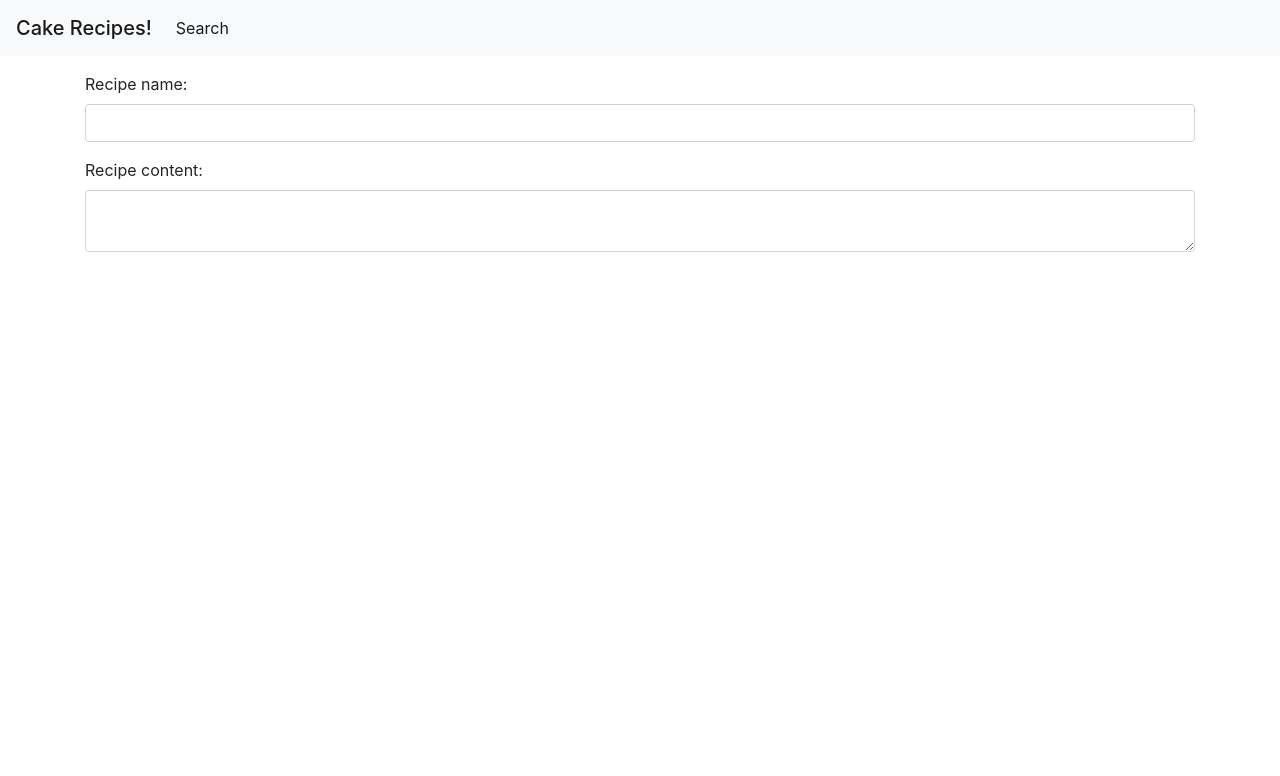
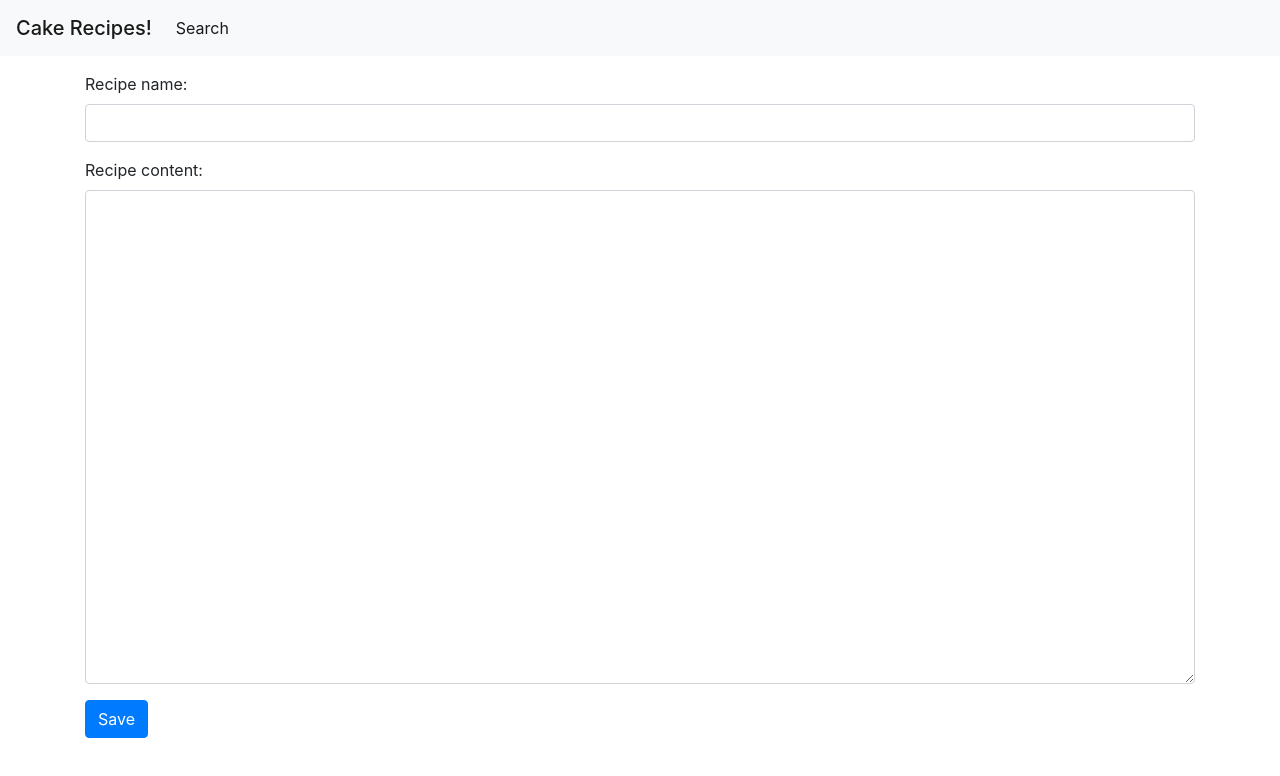
Before and after one commit to Amadek/cake-recipes-client-desktop, a React (Create React App) app: page /recipe/1/edit in a window 1280 px wide. Shown: the top 776 px of the page. Built offline with nearby package versions, Linux system fonts and the light colour scheme; sample sign-in values are in the browser's storage.

Commit message:
Edit and save buttons

```diff
--- a/src/App.js
+++ b/src/App.js
@@ -6,7 +6,7 @@ import { RecipeDetailsWithRouter } from './RecipeDetails';
 import { AppContext } from './AppContext';
 import { CakeRecipesApiClient } from './CakeRecipesApiClient';
 import { AuthWithRouter } from './Auth';
-import { EditRecipe } from './EditRecipe';
+import { EditRecipeWithRouter } from './EditRecipe';
 
 export class App extends React.Component {
   constructor (props) {
@@ -26,7 +26,7 @@ export class App extends React.Component {
               <AuthWithRouter />
             </Route>
             <PrivateRoute path='/recipe/:recipeId/edit'>
-              <EditRecipe />
+              <EditRecipeWithRouter />
             </PrivateRoute>
             <PrivateRoute path='/recipe/:recipeId'>
               <RecipeDetailsWithRouter />
--- a/src/EditRecipe.js
+++ b/src/EditRecipe.js
@@ -1,16 +1,46 @@
 import React from 'react';
+import { withRouter } from 'react-router-dom';
 
-export class EditRecipe extends React.Component {
+class EditRecipe extends React.Component {
+  constructor (props) {
+    super(props);
+    this.state = {
+      recipeName: '',
+      recipeContent: '',
+      saveButtonContent: 'Save',
+      saveButtonDisabled: false
+    };
+    this.handleRecipeNameChange = this.handleRecipeNameChange.bind(this);
+    this.handleRecipeContentChange = this.handleRecipeContentChange.bind(this);
+    this.handleSave = this.handleSave.bind(this);
+  }
+
+  handleRecipeNameChange (e) {
+    this.setState({ recipeName: e.target.value });
+  }
+
+  handleRecipeContentChange (e) {
+    this.setState({ recipeContent: e.target.value });
+  }
+
+  handleSave () {
+    this.setState({ saveButtonContent: 'Saving...', saveButtonDisabled: true });
+    window.location = this.props.match.url.replace('/edit', '');
+  }
+
   render () {
     return (
       <main className='container mt-3'>
         <form>
           <label htmlFor='recipe-name'>Recipe name:</label>
-          <input type='text' className='form-control' />
+          <input type='text' className='form-control' value={this.state.recipeName} onChange={this.handleRecipeNameChange} />
           <label htmlFor='recipe-content' className='mt-3'>Recipe content:</label>
-          <textarea id='recipe-content' className='form-control' />
+          <textarea id='recipe-content' className='form-control' rows='20' value={this.state.recipeContent} onChange={this.handleRecipeContentChange} />
+          <button type='button' className='btn btn-primary mt-3' disabled={this.state.saveButtonDisabled} onClick={this.handleSave}>{this.state.saveButtonContent}</button>
         </form>
       </main>
     );
   }
 }
+
+export const EditRecipeWithRouter = withRouter(EditRecipe);
--- a/src/RecipeDetails.js
+++ b/src/RecipeDetails.js
@@ -1,5 +1,5 @@
 import React from 'react';
-import { withRouter } from 'react-router-dom';
+import { withRouter, Link } from 'react-router-dom';
 import { AppContext } from './AppContext';
 
 class RecipeDetails extends React.Component {
@@ -29,6 +29,7 @@ class RecipeDetails extends React.Component {
       <main className='container mt-3'>
         <h1>{this.state.recipe.name}</h1>
         <p>{this.state.recipe.content}</p>
+        <Link to={this.props.match.url + '/edit'} className='btn btn-primary'>Edit</Link>
       </main>
     );
   }
```
